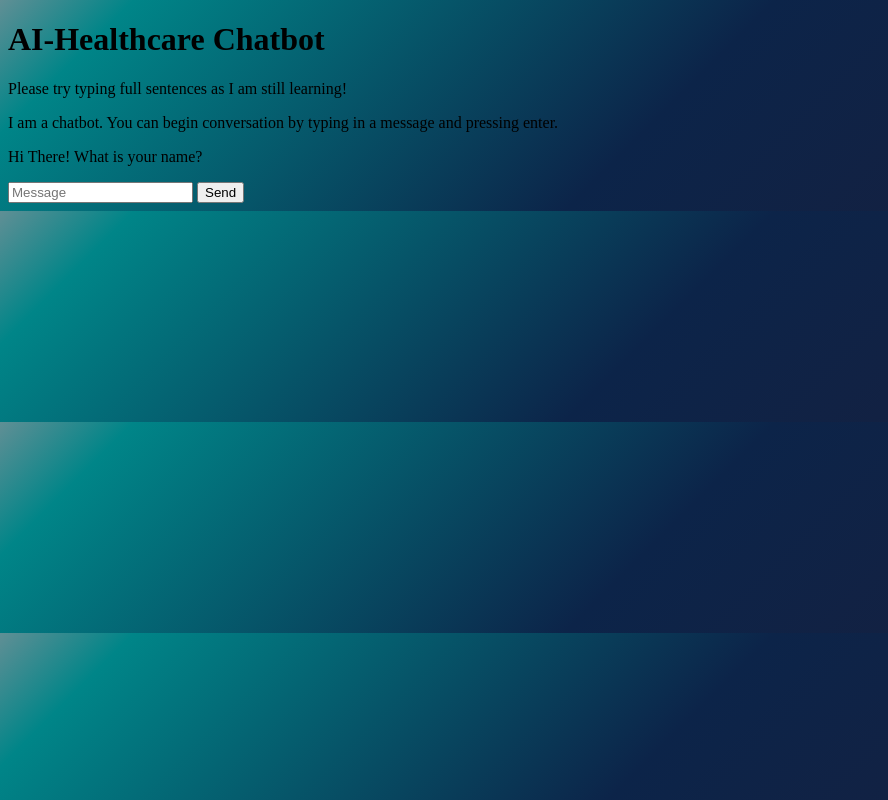
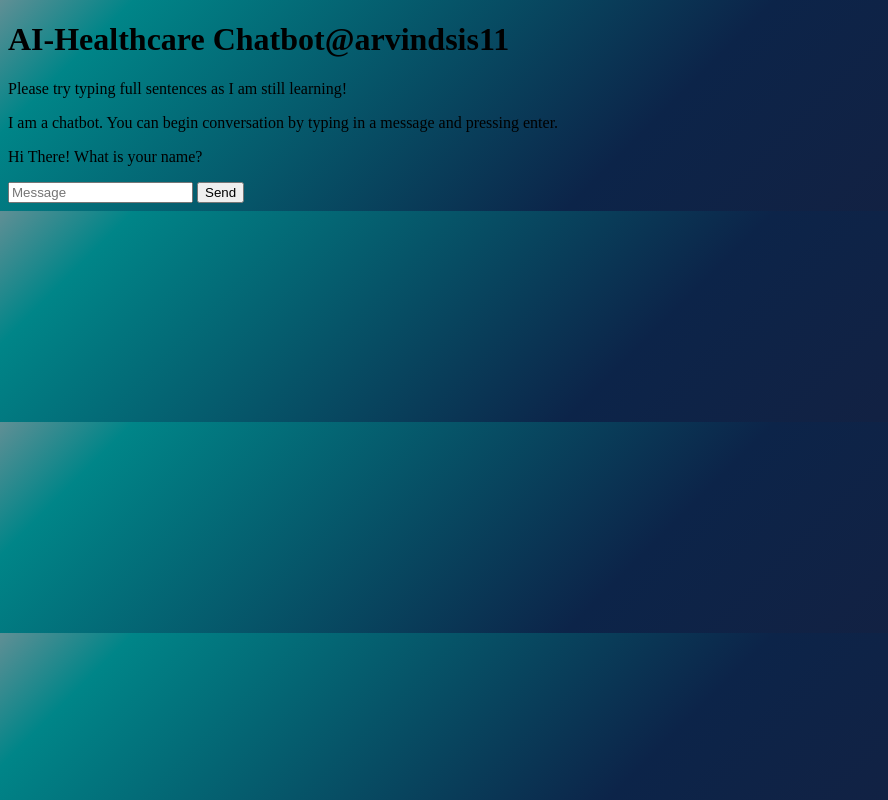
Before and after one commit to haroldcristopher/AI-ChatbotProject, a plain HTML site: page templates/index.html in a window 1280 px wide. Shown: the whole page, without its empty margins (0-888 px from the left). Drawn offline with nearby package versions, Linux system fonts and the light colour scheme.

Commit message:
Update index.html

```diff
--- a/templates/index.html
+++ b/templates/index.html
@@ -5,7 +5,7 @@
     <script src="https://ajax.googleapis.com/ajax/libs/jquery/3.2.1/jquery.min.js"></script>
   </head>
   <body>
-    <h1>AI-Healthcare Chatbot</h1>
+    <h1>AI-Healthcare Chatbot@arvindsis11</h1>
     <div>
       <div id="chatbox">
         <p class="botText"><span>Please try typing full sentences as I am still learning!</span></p>
```
